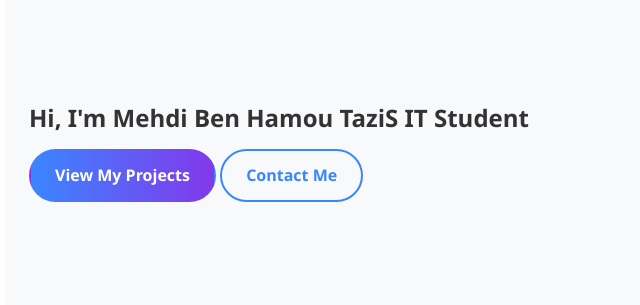
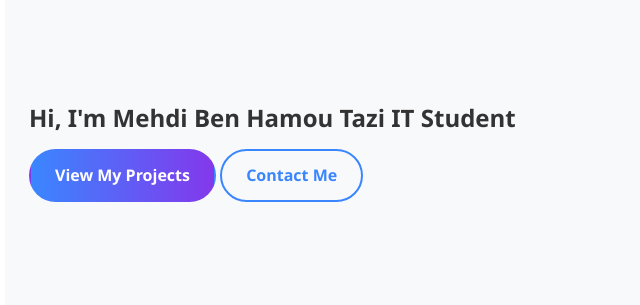
Before and after one commit to mehditayeb05/My-Portfolio, a plain HTML site: page index.html in a window 1280 px wide. Shown: the part 247-552 px from the top of the page, 35-675 px from the left. Drawn offline with Linux system fonts and the light colour scheme.

Commit message:
✏️ Mise à jour du fichier index.html

```diff
--- a/index.html
+++ b/index.html
@@ -46,7 +46,7 @@
         <section id="hero" class="section">
             <div class="hero-content">
                 <h1 class="hero-title">
-                    <span class="title-line">Hi, I'm <span class="highlight">Mehdi Ben Hamou TaziS</span></span>
+                    <span class="title-line">Hi, I'm <span class="highlight">Mehdi Ben Hamou Tazi</span></span>
                     <span class="title-line">IT Student</span>
                 </h1>
                 <div class="hero-buttons">
```
